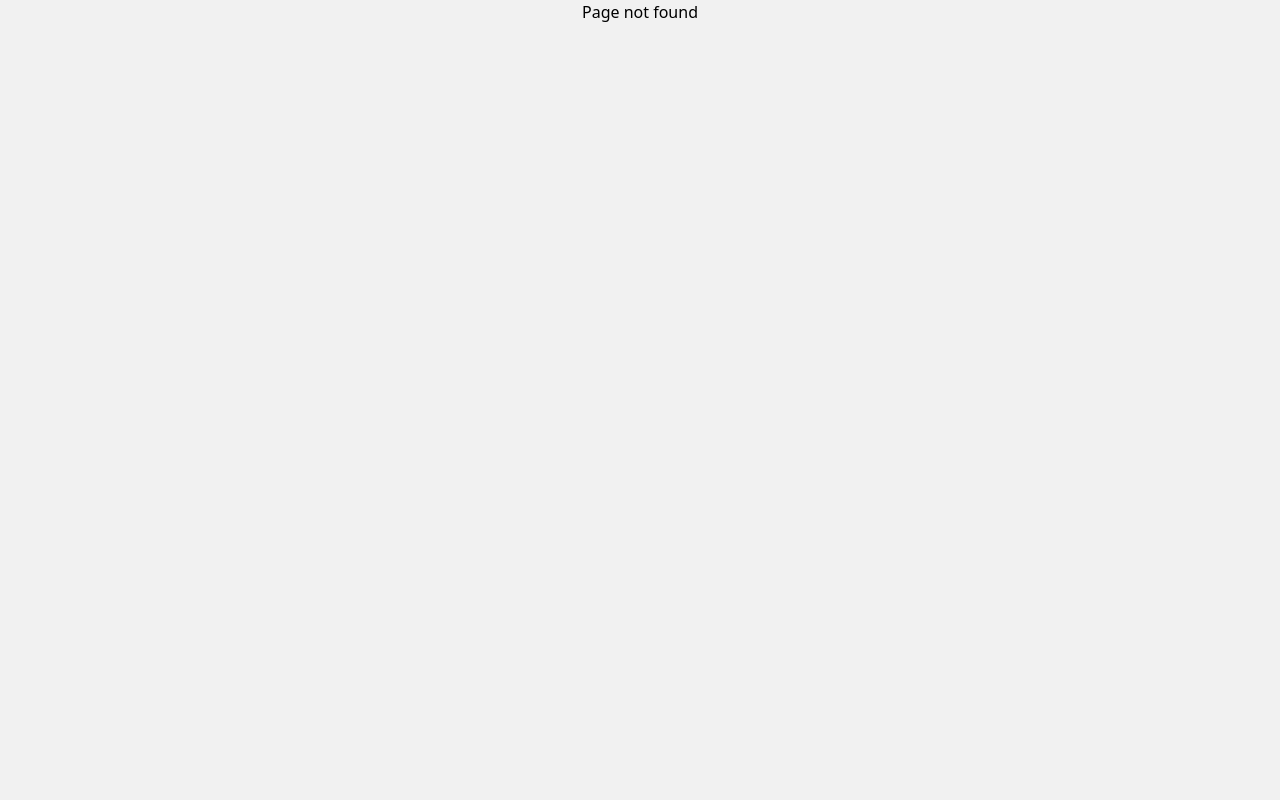
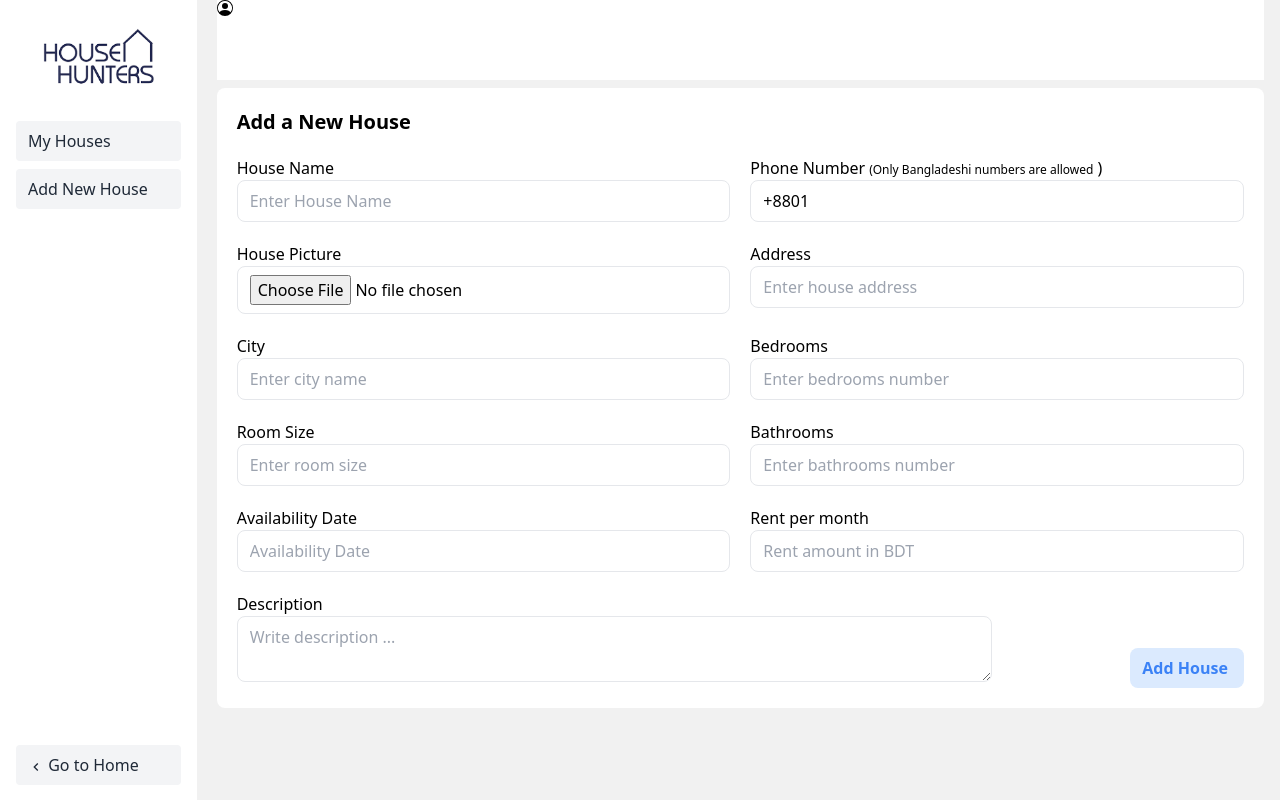
Before and after one commit to SanyFaysal/house-hunters, a React (Vite) app: page /dashboard/addHouse in a window 1280 px wide. Before the commit this address had no page. Built offline with nearby package versions, Linux system fonts and the light colour scheme.

Commit message:
[DONE] : Add new house

```diff
--- a/package.json
+++ b/package.json
@@ -16,6 +16,7 @@
     "postcss": "^8.4.26",
     "react": "^18.2.0",
     "react-dom": "^18.2.0",
+    "react-hot-toast": "^2.4.1",
     "react-icons": "^4.10.1",
     "react-router-dom": "^6.14.1"
   },
--- /dev/null
+++ b/src/components/OwnerDashboardComponent/AddNewHouse.jsx
@@ -0,0 +1,154 @@
+// import { Link } from 'react-router-dom';
+
+import { useState } from 'react';
+import { toast } from 'react-hot-toast';
+
+const AddNewHouse = () => {
+  const initialPhoneNumber = '+8801';
+  const [phoneNumber, setPhoneNumber] = useState(initialPhoneNumber);
+  const handlePhoneNumber = (e) => {
+    const newValue = e.target.value;
+
+    if (newValue === initialPhoneNumber || newValue.startsWith('+8801')) {
+      setPhoneNumber(newValue);
+    }
+  };
+
+  return (
+    <div className="bg-white p-5  rounded-lg mt-2">
+      <h1 className="text-xl font-semibold">Add a New House </h1>
+      <div className=" grid grid-cols-2 gap-5 mt-5">
+        <div>
+          <label htmlFor="">House Name</label>
+          <br />
+          <input
+            type="text"
+            required
+            placeholder="Enter House Name"
+            className="border px-3 py-2 w-full rounded-lg"
+          />
+        </div>
+        <div>
+          <label htmlFor="">
+            Phone Number
+            <sm className="text-xs ml-1">
+              (Only Bangladeshi numbers are allowed
+            </sm>{' '}
+            )
+          </label>
+          <br />
+          <input
+            type="text"
+            required
+            value={phoneNumber}
+            onChange={handlePhoneNumber}
+            readOnly={!phoneNumber.startsWith('+8801')}
+            className="border px-3 py-2 w-full rounded-lg"
+          />
+        </div>
+        <div className="">
+          <label htmlFor="">House Picture</label>
+          <br />
+          <input
+            type="file"
+            required
+            className="border px-3 py-2 w-full rounded-lg"
+          />
+        </div>
+        <div>
+          <label htmlFor="">Address</label>
+          <br />
+          <input
+            type="text"
+            required
+            placeholder="Enter house address"
+            className="border px-3 py-2 w-full rounded-lg"
+          />
+        </div>
+        <div>
+          <label htmlFor="">City</label>
+          <br />
+          <input
+            type="text"
+            required
+            placeholder="Enter city name"
+            className="border px-3 py-2 w-full rounded-lg"
+          />
+        </div>
+        <div>
+          <label htmlFor="">Bedrooms</label>
+          <br />
+          <input
+            required
+            type="number"
+            placeholder="Enter bedrooms number "
+            className="border px-3 py-2 w-full rounded-lg"
+          />
+        </div>
+        <div>
+          <label htmlFor="">Room Size </label>
+          <br />
+          <input
+            required
+            type="text"
+            placeholder="Enter room size"
+            className="border px-3 py-2 w-full rounded-lg"
+          />
+        </div>
+
+        <div>
+          <label htmlFor="">Bathrooms </label>
+          <br />
+          <input
+            required
+            type="number"
+            placeholder="Enter bathrooms number"
+            className="border px-3 py-2 w-full rounded-lg"
+          />
+        </div>
+        <div>
+          <label htmlFor="">Availability Date </label>
+          <br />
+          <input
+            required
+            type="text"
+            placeholder="Availability Date"
+            className="border px-3 py-2 w-full rounded-lg"
+          />
+        </div>
+        <div>
+          <label htmlFor="">Rent per month </label>
+          <br />
+          <input
+            required
+            type="text"
+            placeholder="Rent amount in BDT"
+            className="border px-3 py-2 w-full rounded-lg"
+          />
+        </div>
+        <div className="col-span-2 grid grid-cols-4">
+          <div className="col-span-3">
+            <label htmlFor="">Description </label>
+            <br />
+            <textarea
+              required
+              type="text"
+              rows={2}
+              placeholder="Write description ..."
+              className="border px-3 py-2 w-full rounded-lg"
+            />
+          </div>
+          <div className="col-span-1 flex justify-end items-end">
+            <input
+              type="submit"
+              value="Add House "
+              className="px-3 py-2 bg-blue-100 text-blue-500  font-semibold rounded-lg "
+            />
+          </div>
+        </div>
+      </div>
+    </div>
+  );
+};
+
+export default AddNewHouse;
--- a/src/components/OwnerDashboardComponent/CreateHouse.jsx
+++ /dev/null
@@ -1,5 +0,0 @@
-const CreateHouse = () => {
-  return <div>Create house</div>;
-};
-
-export default CreateHouse;
--- /dev/null
+++ b/src/layouts/DashSideNav.jsx
@@ -0,0 +1,23 @@
+import { Link } from 'react-router-dom';
+
+const DashSideNav = () => {
+  return (
+    <div>
+      <Link
+        to="/myHouses"
+        className="px-3 block py-2 rounded bg-gray-100 text-gray-800 text-semibold my-2"
+      >
+        My Houses
+      </Link>
+
+      <Link
+        to="/dashboard/addHouse"
+        className="px-3 py-2 block rounded bg-gray-100 text-gray-800 text-semibold my-2"
+      >
+        Add New House
+      </Link>
+    </div>
+  );
+};
+
+export default DashSideNav;
--- a/src/layouts/Dashboard.jsx
+++ b/src/layouts/Dashboard.jsx
@@ -1,18 +1,35 @@
-import { Outlet } from 'react-router-dom';
+import { Link, Outlet } from 'react-router-dom';
 
+import logo from '../assets/logo.png';
+import DashSideNav from './DashSideNav';
+import { MdOutlineKeyboardArrowLeft } from 'react-icons/md';
+import { BsPersonCircle } from 'react-icons/bs';
 const Dashboard = () => {
   return (
-    <div className="grid grid-cols-7">
-      <div className="col-span-2">
-        <p>
-          Lorem ipsum dolor sit amet consectetur adipisicing elit. Enim, minus
-          laudantium. Assumenda laborum, voluptate aliquid sequi tempora unde,
-          dolorum, aspernatur error dignissimos temporibus tempore laboriosam ab
-          aliquam eum inventore illo. Laborum iste autem soluta fugit iure
-          adipisci odit, repudiandae quasi?
-        </p>
+    <div className="grid grid-cols-6 gap-5  ">
+      <div className="col-span-1   h-[100vh] bg-white px-4">
+        <div className="h-[65vh] sticky top-0">
+          {' '}
+          <img
+            src={logo}
+            alt=""
+            className="  w-50 h-32 my-[-15px] my-5 mx-auto rounded"
+          />
+          <DashSideNav />
+        </div>
+        <div className="mt-[30vh] ">
+          <Link
+            to="/"
+            className="block  px-3 py-2 bg-gray-100 text-gray-800 rounded text-semibold my-2"
+          >
+            <MdOutlineKeyboardArrowLeft className="inline" /> Go to Home
+          </Link>
+        </div>
       </div>
-      <div className="col-span-5">
+      <div className="col-span-5 pr-4">
+        <div className="h-20 bg-white">
+          <BsPersonCircle />
+        </div>
         <Outlet />
       </div>
     </div>
--- a/src/main.jsx
+++ b/src/main.jsx
@@ -1,12 +1,13 @@
+import ReactDOM from 'react-dom/client';
 
-import ReactDOM from 'react-dom/client'
-
-import './index.css'
-import { RouterProvider } from 'react-router-dom'
-import routes from './routes/routes.jsx'
+import './index.css';
+import { RouterProvider } from 'react-router-dom';
+import routes from './routes/routes.jsx';
+import { Toaster } from 'react-hot-toast';
 
 ReactDOM.createRoot(document.getElementById('root')).render(
   <>
-    <RouterProvider router={routes}/>
+    <Toaster />
+    <RouterProvider router={routes} />
   </>
-)
+);
--- a/src/routes/routes.jsx
+++ b/src/routes/routes.jsx
@@ -7,6 +7,7 @@ import App from '../App';
 import Home from '../pages/Home';
 import Dashboard from '../layouts/Dashboard';
 import PostedHouse from '../components/OwnerDashboardComponent/PostedHouse';
+import AddNewHouse from '../components/OwnerDashboardComponent/AddNewHouse';
 
 const routes = createBrowserRouter([
   {
@@ -28,8 +29,8 @@ const routes = createBrowserRouter([
         element: <PostedHouse />,
       },
       {
-        path: 'createHouse',
-        element: <PostedHouse />,
+        path: 'addHouse',
+        element: <AddNewHouse />,
       },
       {
         index: true,
```
Also changed, not shown: 1 other file (tests, documents, lock files or other folders).
